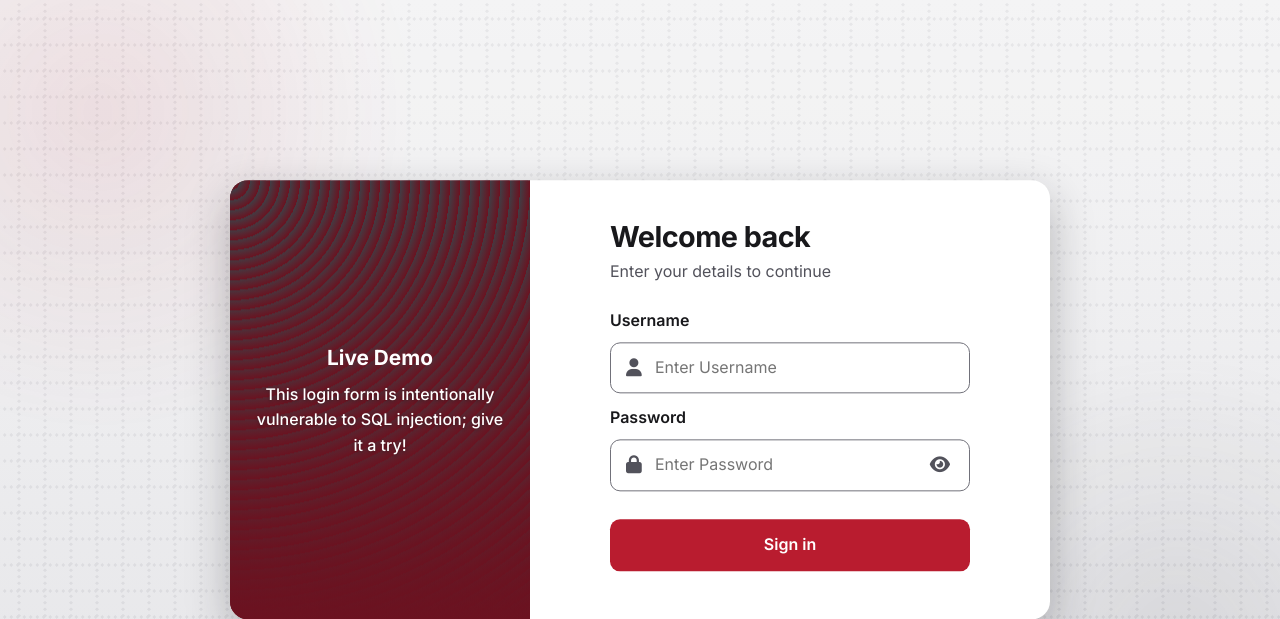
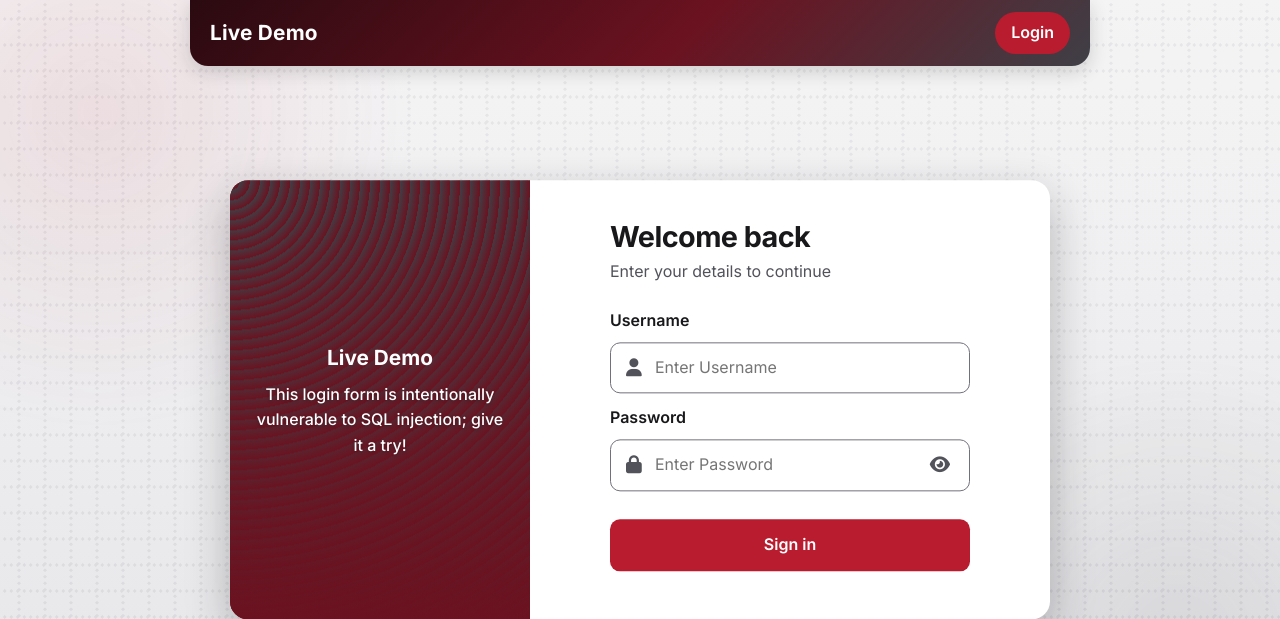
Before and after one commit to Jayden-Burrows/web-vulnerabilities-demo, a PHP site: page /vulnerable/login.php in a window 1280 px wide. Shown: the top 619 px of the page. Run offline with PHP 8.4, Linux system fonts and the light colour scheme; some libraries are stand-ins or nearby versions.

```diff
--- a/safe/login.php
+++ b/safe/login.php
@@ -62,6 +62,7 @@ if (isset($_SESSION['user_id'])) {
 <body class="theme-safe">
 
     <div class="login-page">
+
         <div class="login-side-content">
             <a href="index.php" class="login-side-link">Live Demo</a>
             <p class="login-side-text">This is the secure version of the login form. It uses a prepared
@@ -130,6 +131,7 @@ if (isset($_SESSION['user_id'])) {
             toggleIcon.classList.toggle('fa-eye-slash', !showing);
         }
     </script>
+    <?php include __DIR__ . '/../tools/attacker-tools.php'; ?>
 </body>
 
 </html>
--- a/vulnerable/login.php
+++ b/vulnerable/login.php
@@ -60,6 +60,17 @@ if (isset($_SESSION['user_id']) && !$loginResult) {
 </head>
 
 <body class="theme-vuln">
+
+    <header class="app-header">
+        <a class="logo" href="/">Live Demo</a>
+        <nav class="app-header-nav">
+            <?php if (isset($_SESSION['user_id'])): ?>
+                <a class="login" href="/vulnerable/logout.php">Logout</a>
+            <?php else: ?>
+                <a class="login" href="login.php">Login</a>
+            <?php endif; ?>
+        </nav>
+    </header>
 
     <div class="login-page">
         <div class="login-side-content">
```
